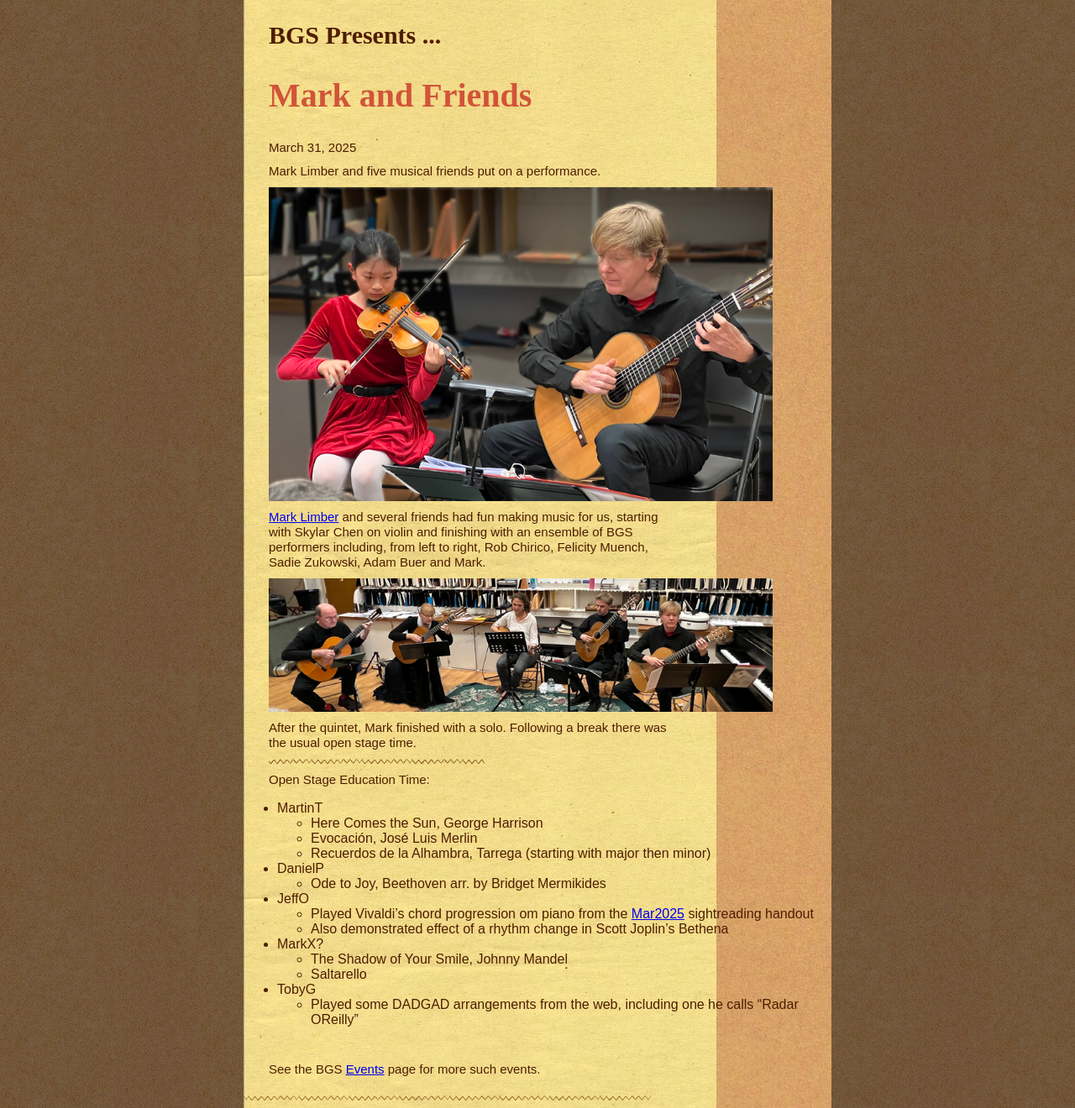
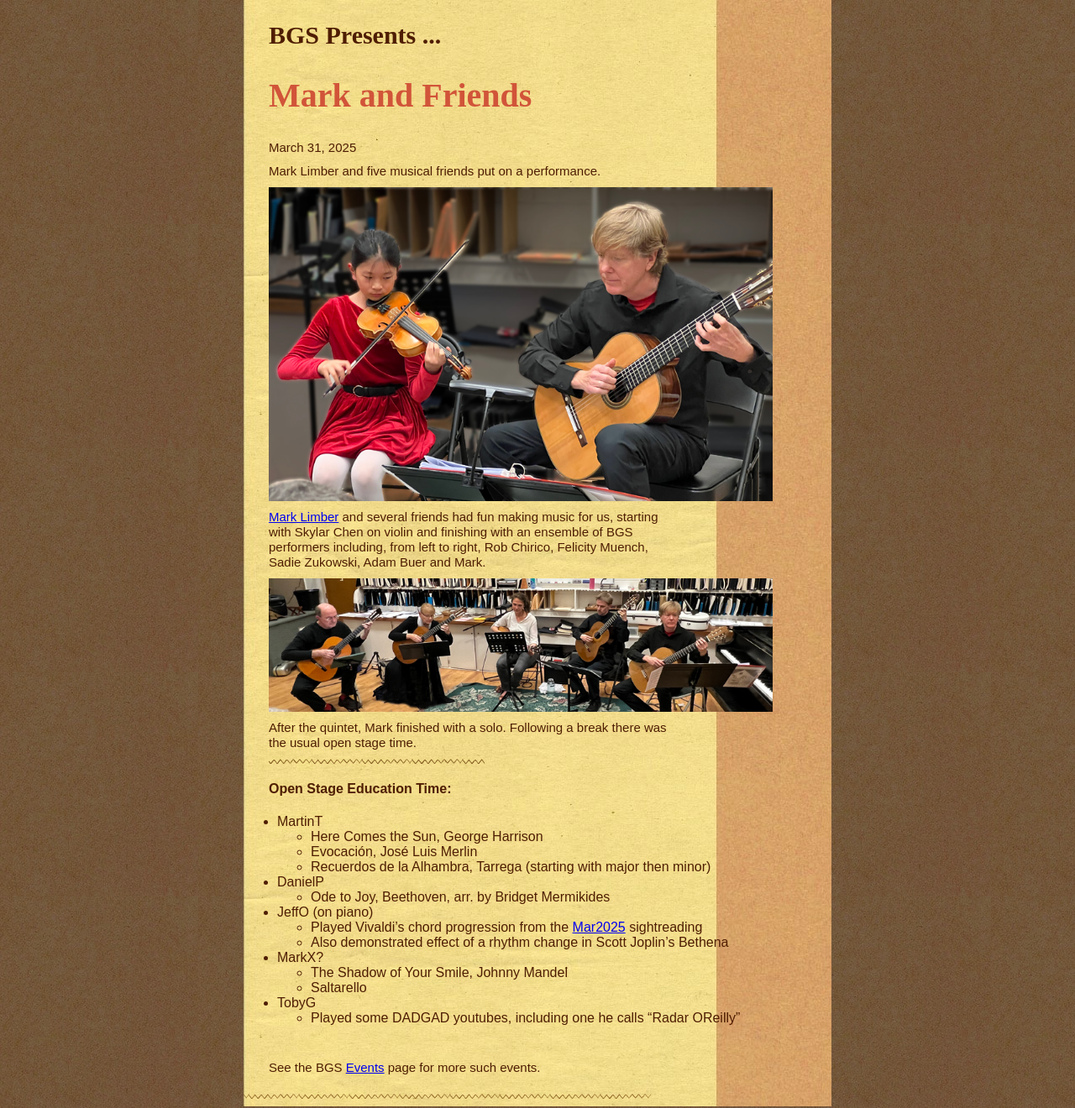
Before and after one commit to boulderguitarsociety/boulderguitarsociety.github.io, a Jekyll site: the page built from _posts/2025-03-31-mark-and-friends.md, in a window 1280 px wide. Shown: the whole page at 84% size. Built offline with Jekyll 4.4.1, drawn with Linux system fonts in a browser that asks for light colours.

Commit message:
formatting changes to March event

```diff
--- a/_posts/2025-03-31-mark-and-friends.md
+++ b/_posts/2025-03-31-mark-and-friends.md
@@ -31,18 +31,18 @@ After the quintet, Mark finished with a solo.  Following a break there was the u
 
 ![line](/pics/wgly-line.png)
 
-Open Stage Education Time:
-  * MartinT
-     - Here Comes the Sun, George Harrison
-     - Evocación, José Luis Merlin
-     - Recuerdos de la Alhambra, Tarrega (starting with major then minor)
-  * DanielP
-     - Ode to Joy, Beethoven arr. by Bridget Mermikides
-  * JeffO
-     - Played Vivaldi's chord progression om piano from the [Mar2025](https://jjolson.net/BGS/Mar2025.pdf) sightreading handout
-     - Also demonstrated effect of a rhythm change in Scott Joplin's Bethena
-  * MarkX?
-     - The Shadow of Your Smile, Johnny Mandel
-     - Saltarello
-  * TobyG
-     - Played some DADGAD arrangements from the web, including one he calls "Radar OReilly"
+#### Open Stage Education Time: ####
+* MartinT
+   - Here Comes the Sun, George Harrison
+   - Evocación, José Luis Merlin
+   - Recuerdos de la Alhambra, Tarrega (starting with major then minor)
+* DanielP
+   - Ode to Joy, Beethoven, arr. by Bridget Mermikides
+* JeffO (on piano)
+   - Played Vivaldi's chord progression from the [Mar2025](https://jjolson.net/BGS/Mar2025.pdf) sightreading
+   - Also demonstrated effect of a rhythm change in Scott Joplin's Bethena
+* MarkX?
+   - The Shadow of Your Smile, Johnny Mandel
+   - Saltarello
+* TobyG
+   - Played some DADGAD youtubes, including one he calls "Radar OReilly"
```
